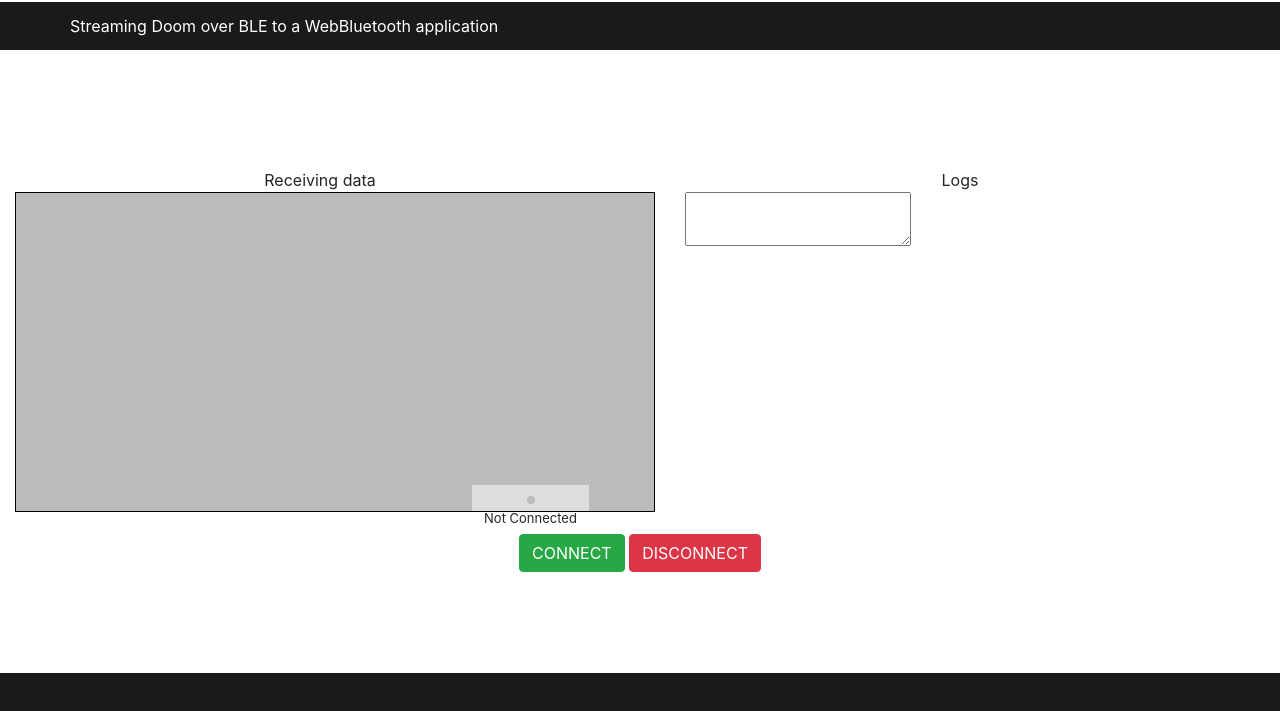
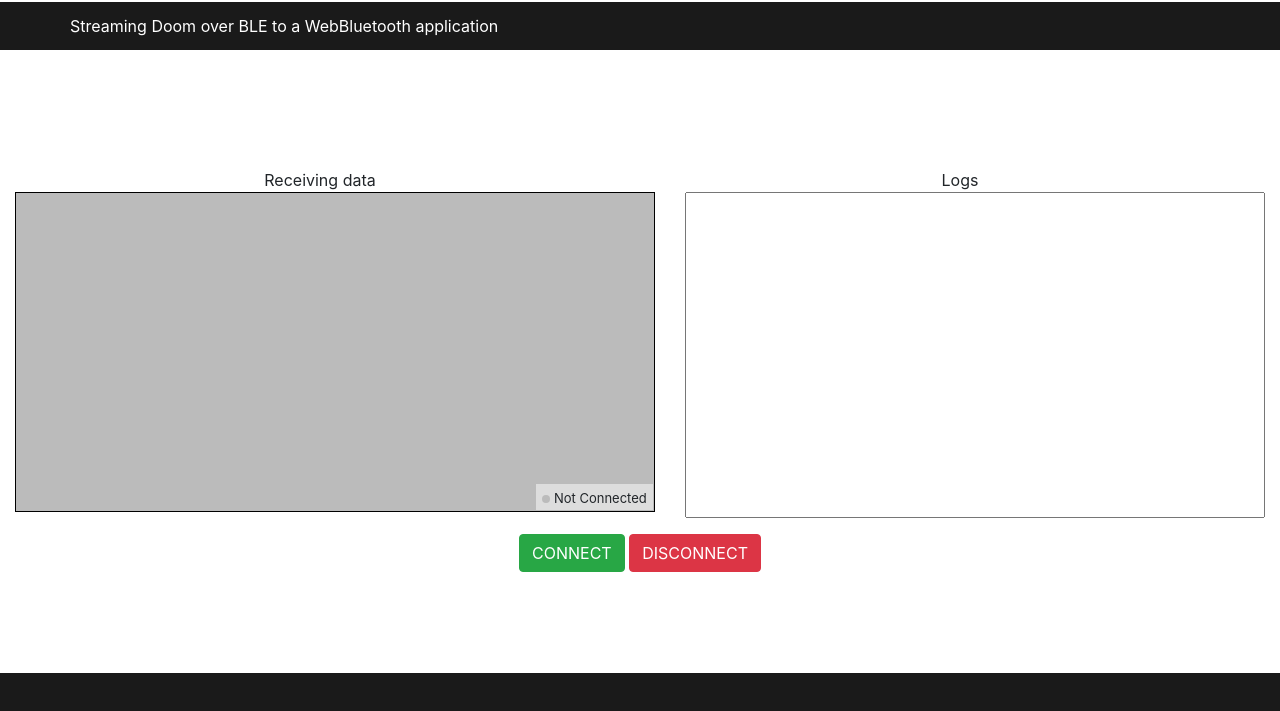
Before and after one commit to adfelippe/u-doom, a website: page web-ble/index.html in a window 1280 px wide. Shown: the part 79-790 px from the top of the page. Drawn offline with Linux system fonts and the light colour scheme.

Commit message:
fix merge

```diff
--- a/web-ble/css/style.css
+++ b/web-ble/css/style.css
@@ -55,8 +55,8 @@
     width: 9em;
     height: 2em;
     position: absolute;
-    right: calc(4rem + 2px);
-    bottom: 7px;
+    right: 2px;
+    bottom: 6px;
     padding: 5px;
     background: #ddd;
     font-size: small;
@@ -70,7 +70,7 @@
     display: inline-block;
 }
 
-#status {
+#status-text {
     display: inline-block;
 }
 
@@ -79,11 +79,11 @@
 }
 
 #doom-panel {
-    text-align: center;
+    display: inline;
     position: relative;
 }
 
-#feedback {
+#feedback-text {
     resize: none;
     width: 100%;
     height: 100%;
@@ -93,7 +93,7 @@
     --primary: #1a1a1a;
 }
 
-#ble-panel {
+.align-center {
     text-align: center;
 }
 
```
Also changed, not shown: web-ble/app.js (added, +15 -0 lines), web-ble/package.json (added, +15 -0 lines), 2 other files.
